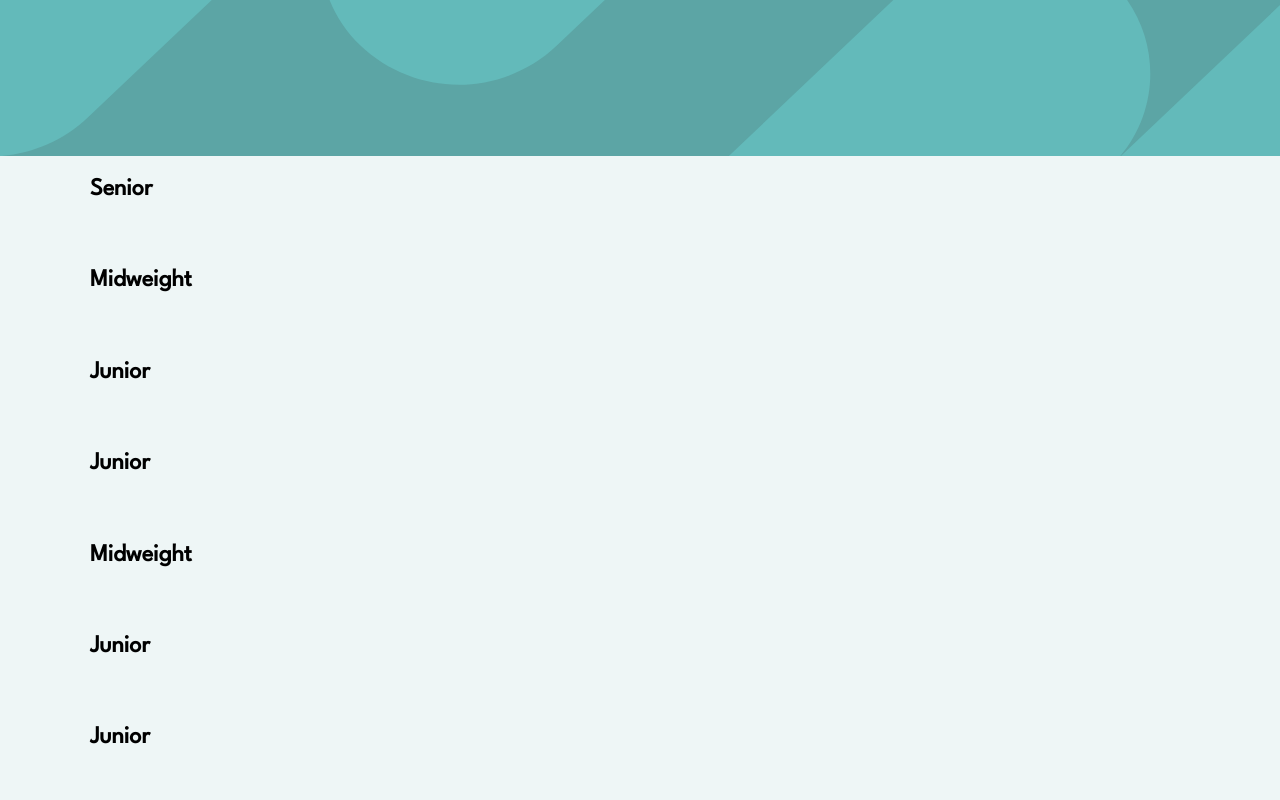
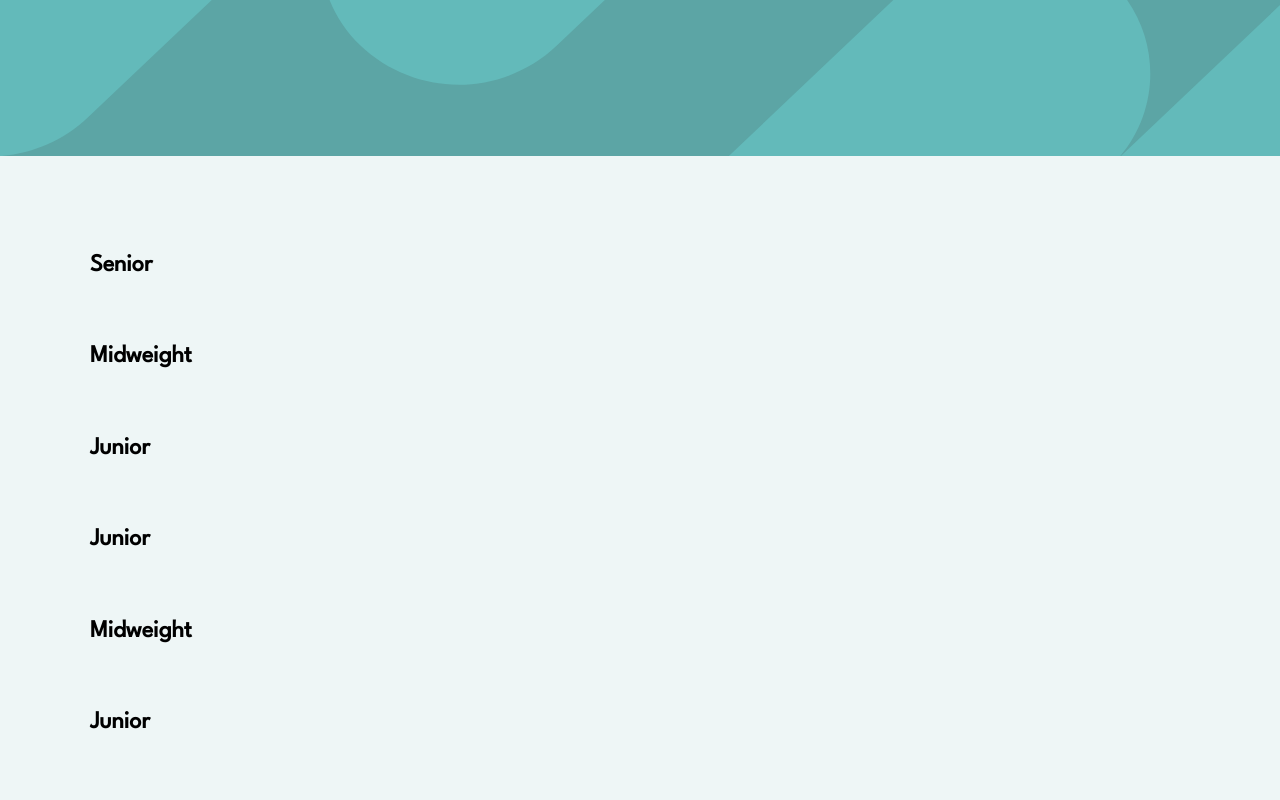
Before and after one commit to LuTymos/job-listing, a React (Vite) app: page / in a window 1280 px wide. Shown: the top 800 px of the page. Built offline with nearby package versions, Linux system fonts and the light colour scheme.

Commit message:
style: corrigindo espaçamento entre a sessão e o resto da página

```diff
--- a/src/components/ListasVagas/index.tsx
+++ b/src/components/ListasVagas/index.tsx
@@ -5,6 +5,7 @@ import VagaCard from "@/components/VagaCard";
 const ContainerVagas = styled.div`
   max-width: 1100px;
   margin: 0 auto;
+  padding: 76px 24px;
   display: flex;
   flex-direction: column;
   gap: 24px;
```
